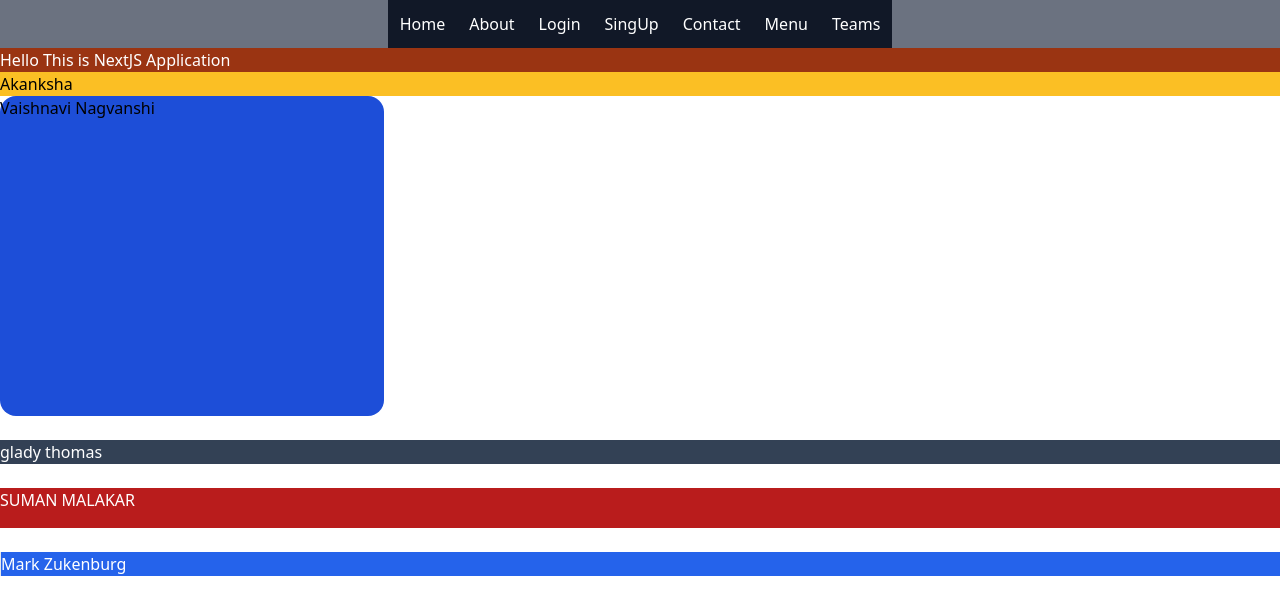
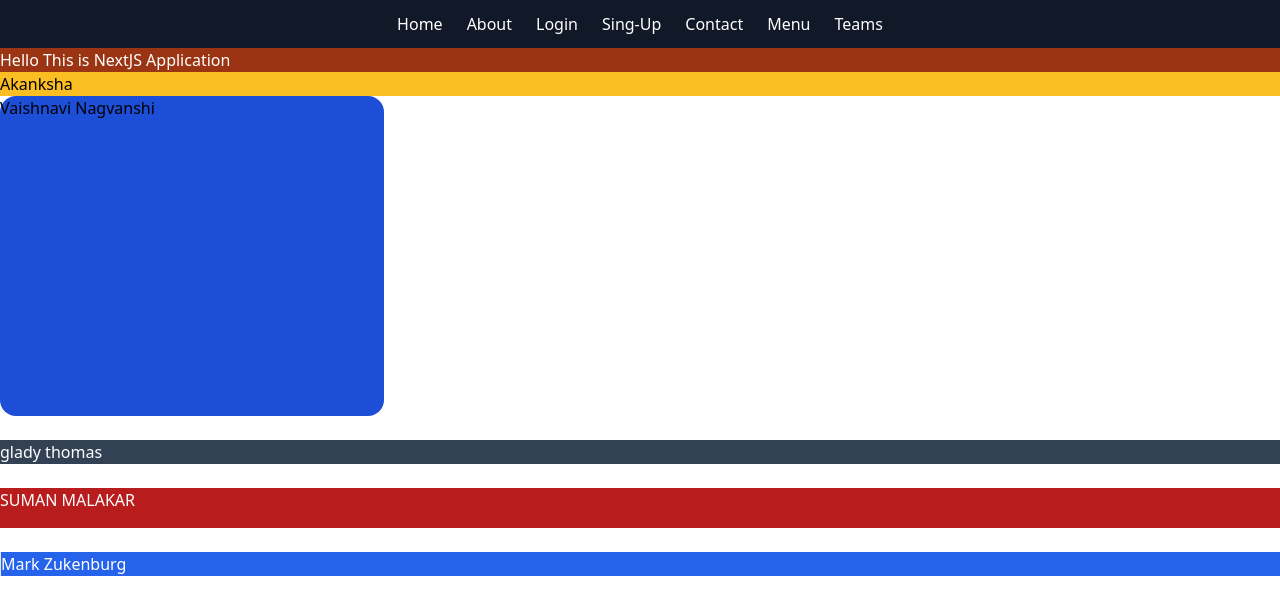
Before and after one commit to sumanmalakar/Project_Exhibition, a Next.js app: page / in a window 1280 px wide. Shown: the top 614 px of the page. Built offline with nearby package versions, Linux system fonts and the light colour scheme.

Commit message:
hover modification in navbar

```diff
--- a/components/nav.js
+++ b/components/nav.js
@@ -3,14 +3,14 @@ import React from 'react'
 export default function Nav() {
   return (
     <>
-      <ul className="flex justify-center bg-gray-500">
-        <li className='p-3 bg-gray-900 text-white '>Home</li>
-        <li className='p-3 bg-gray-900 text-white '>About</li>
-        <li className='p-3 bg-gray-900 text-white '>Login</li>
-        <li className='p-3 bg-gray-900 text-white '>SingUp</li>
-        <li className='p-3 bg-gray-900 text-white '>Contact</li>
-        <li className='p-3 bg-gray-900 text-white '>Menu</li>
-        <li className='p-3 bg-gray-900 text-white '>Teams</li>
+      <ul className="flex justify-center bg-gray-900">
+        <li className='p-3 bg-gray-900 text-white hover:bg-white hover:text-black hover:cursor-pointer'>Home</li>
+        <li className='p-3 bg-gray-900 text-white hover:bg-white hover:text-black hover:cursor-pointer'>About</li>
+        <li className='p-3 bg-gray-900 text-white hover:bg-white hover:text-black hover:cursor-pointer'>Login</li>
+        <li className='p-3 bg-gray-900 text-white hover:bg-white hover:text-black hover:cursor-pointer'>Sing-Up</li>
+        <li className='p-3 bg-gray-900 text-white hover:bg-white hover:text-black hover:cursor-pointer'>Contact</li>
+        <li className='p-3 bg-gray-900 text-white hover:bg-white hover:text-black hover:cursor-pointer'>Menu</li>
+        <li className='p-3 bg-gray-900 text-white hover:bg-white hover:text-black hover:cursor-pointer'>Teams</li>
       </ul>
 
     </>
```
